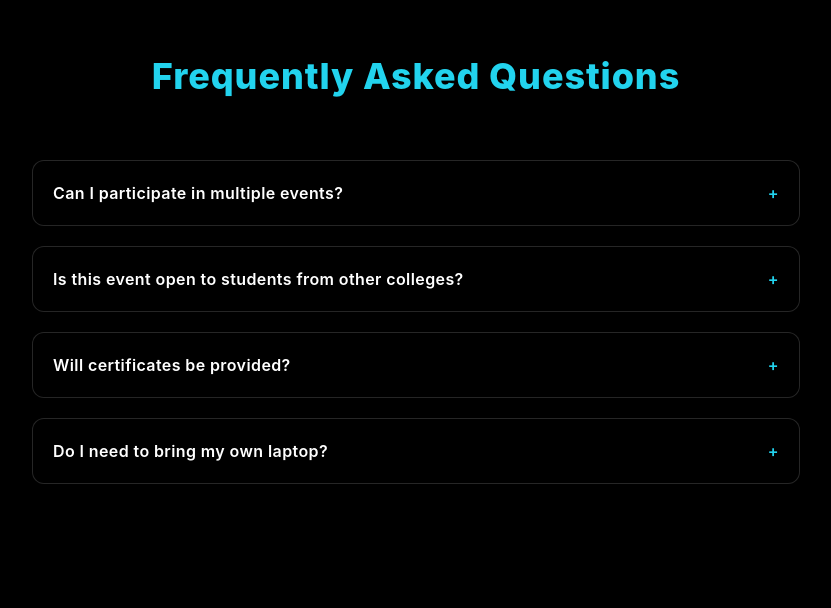
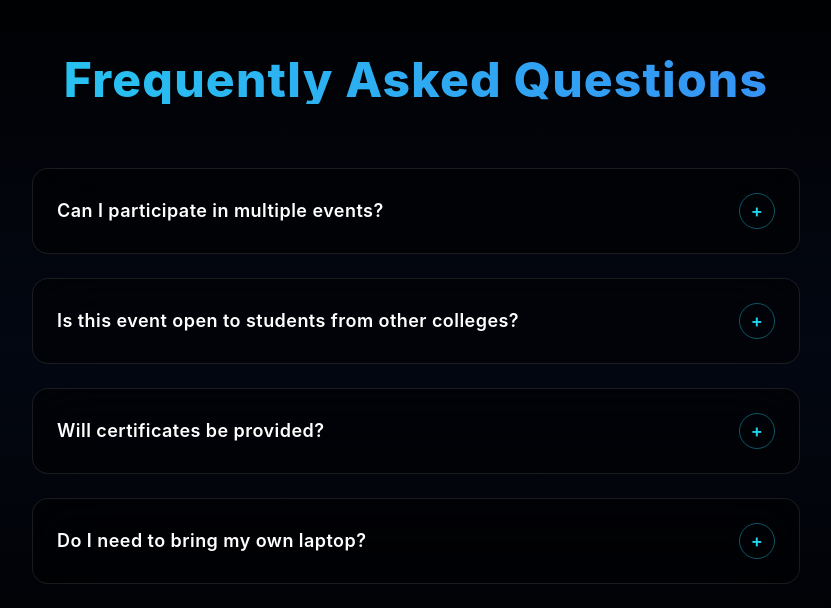
Before and after one commit to ms-arul/ASTRANOVA26, a React (Vite) app: page / in a window 1280 px wide. Shown: the part 4172-4780 px from the top of the page, without its empty margins (224-1055 px from the left). Built offline with nearby package versions, Linux system fonts and the light colour scheme.

Commit message:
Update FAQ.jsx

```diff
--- a/src/components/FAQ.jsx
+++ b/src/components/FAQ.jsx
@@ -1,4 +1,13 @@
 import { motion } from "framer-motion";
+
+const fadeUp = {
+  hidden: { opacity: 0, y: 20 },
+  visible: (i = 0) => ({
+    opacity: 1,
+    y: 0,
+    transition: { duration: 0.5, delay: i * 0.1, ease: "easeOut" },
+  }),
+};
 
 export default function FAQ() {
   const faqs = [
@@ -21,24 +30,22 @@ export default function FAQ() {
   ];
 
   return (
-    <section className="relative min-h-screen w-full overflow-hidden">
-
-
-      {/* ================= CONTENT ================= */}
+    <section className="relative min-h-screen w-full overflow-hidden bg-gradient-to-b from-black via-[#030712] to-black">
       <div className="relative z-10 py-28 px-4 sm:px-6">
 
         {/* TITLE */}
         <motion.h2
-          initial={{ opacity: 0, y: 20 }}
-          whileInView={{ opacity: 1, y: 0 }}
-          transition={{ duration: 0.6 }}
+          variants={fadeUp}
+          initial="hidden"
+          whileInView="visible"
           viewport={{ once: true }}
           className="
             text-center
-            text-3xl sm:text-4xl
+            text-3xl sm:text-4xl lg:text-5xl
             font-extrabold
             tracking-wide
-            text-cyan-400
+            bg-gradient-to-r from-cyan-400 to-blue-500
+            bg-clip-text text-transparent
             mb-16
           "
         >
@@ -46,47 +53,75 @@ export default function FAQ() {
         </motion.h2>
 
         {/* FAQ LIST */}
-        <div className="max-w-3xl mx-auto space-y-5">
+        <div className="max-w-3xl mx-auto space-y-6">
           {faqs.map((item, index) => (
             <motion.details
               key={index}
-              initial={{ opacity: 0, y: 20 }}
-              whileInView={{ opacity: 1, y: 0 }}
-              transition={{ duration: 0.4, delay: index * 0.1 }}
+              custom={index}
+              variants={fadeUp}
+              initial="hidden"
+              whileInView="visible"
               viewport={{ once: true }}
               className="
                 group
-                bg-black/45
+                relative
+                rounded-2xl
+                border border-white/10
+                bg-black/50
                 backdrop-blur-xl
-                border border-white/15
-                rounded-xl
-                p-5
-                shadow-[0_15px_40px_rgba(0,0,0,0.6)]
+                p-6
+                transition-all
+                duration-300
+                hover:border-cyan-400/40
+                hover:shadow-[0_0_40px_rgba(34,211,238,0.15)]
               "
             >
               <summary
                 className="
+                  flex items-center justify-between
                   cursor-pointer
                   list-none
                   font-semibold
                   text-white
+                  text-base sm:text-lg
                   tracking-wide
-                  flex justify-between items-center
+                  focus:outline-none
                 "
               >
                 {item.q}
-                <span className="
-                  text-cyan-400
-                  transform transition-transform
-                  group-open:rotate-45
-                ">
+
+                {/* ICON */}
+                <span
+                  className="
+                    ml-4
+                    flex h-9 w-9
+                    items-center justify-center
+                    rounded-full
+                    border border-cyan-400/40
+                    text-cyan-400
+                    transition-all duration-300
+                    group-open:rotate-45
+                    group-open:bg-cyan-400
+                    group-open:text-black
+                  "
+                >
                   +
                 </span>
               </summary>
 
-              <p className="mt-3 text-gray-300 leading-relaxed text-sm sm:text-base">
+              <motion.p
+                initial={{ opacity: 0 }}
+                animate={{ opacity: 1 }}
+                transition={{ duration: 0.3 }}
+                className="
+                  mt-4
+                  text-gray-300
+                  leading-relaxed
+                  text-sm sm:text-base
+                "
+              >
                 {item.a}
-              </p>
+              </motion.p>
             </motion.details>
           ))}
         </div>
```
